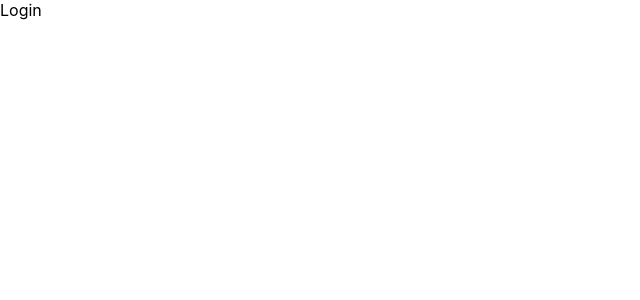
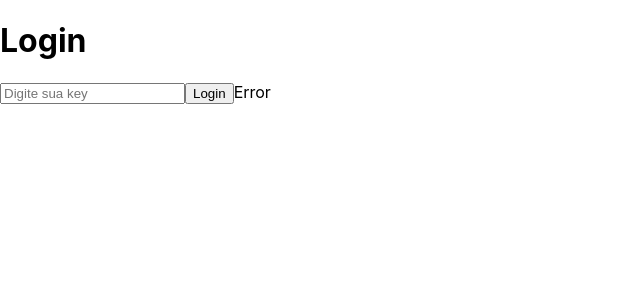
Before and after one commit to augustoomb/projeto-trade-react, a React (Create React App) app: page / in a window 1280 px wide. Shown: the top 300 px of the page, without its empty margins (0-640 px from the left). Built offline with nearby package versions, Linux system fonts and the light colour scheme.

Commit message:
feat: pagina de login

```diff
--- a/src/pages/Login.jsx
+++ b/src/pages/Login.jsx
@@ -1,6 +1,48 @@
+import { useState } from 'react';
+import { useNavigate } from 'react-router-dom';
+import { auth } from '../services/apiSports';
+import Title from '../components/Title';
+import Button from '../components/Button';
+import SpanErrors from '../components/SpanErrors';
+// import InputLogin from '../components/InputLogin';
+
 function Login() {
+  const [token, setToken] = useState('');
+  const [errors, setErrors] = useState();
+  const navigate = useNavigate();
+
+  const saveTokenOnLocalStorage = (tokenToLocalStorage) => {
+    localStorage.setItem('token', JSON.stringify(tokenToLocalStorage));
+  };
+
+  const login = async () => {
+    const responseAuth = await auth(token);
+
+    if (Object.keys(responseAuth.data?.errors).length > 0 || responseAuth.error) {
+      setErrors(responseAuth.data.errors);
+      return false;
+    }
+
+    saveTokenOnLocalStorage(token);
+    navigate({ pathname: '/datafilter' });
+  };
+
   return (
-    <div>Login</div>
+    <div>
+      <Title text="Login" />
+
+      <input
+        placeholder="Digite sua key"
+        type="text"
+        value={ token }
+        onChange={ ({ target }) => setToken(target.value) }
+      />
+
+      <Button text="Login" onClick={ login } />
+
+      <SpanErrors text={ errors } />
+
+    </div>
   );
 }
 
```
